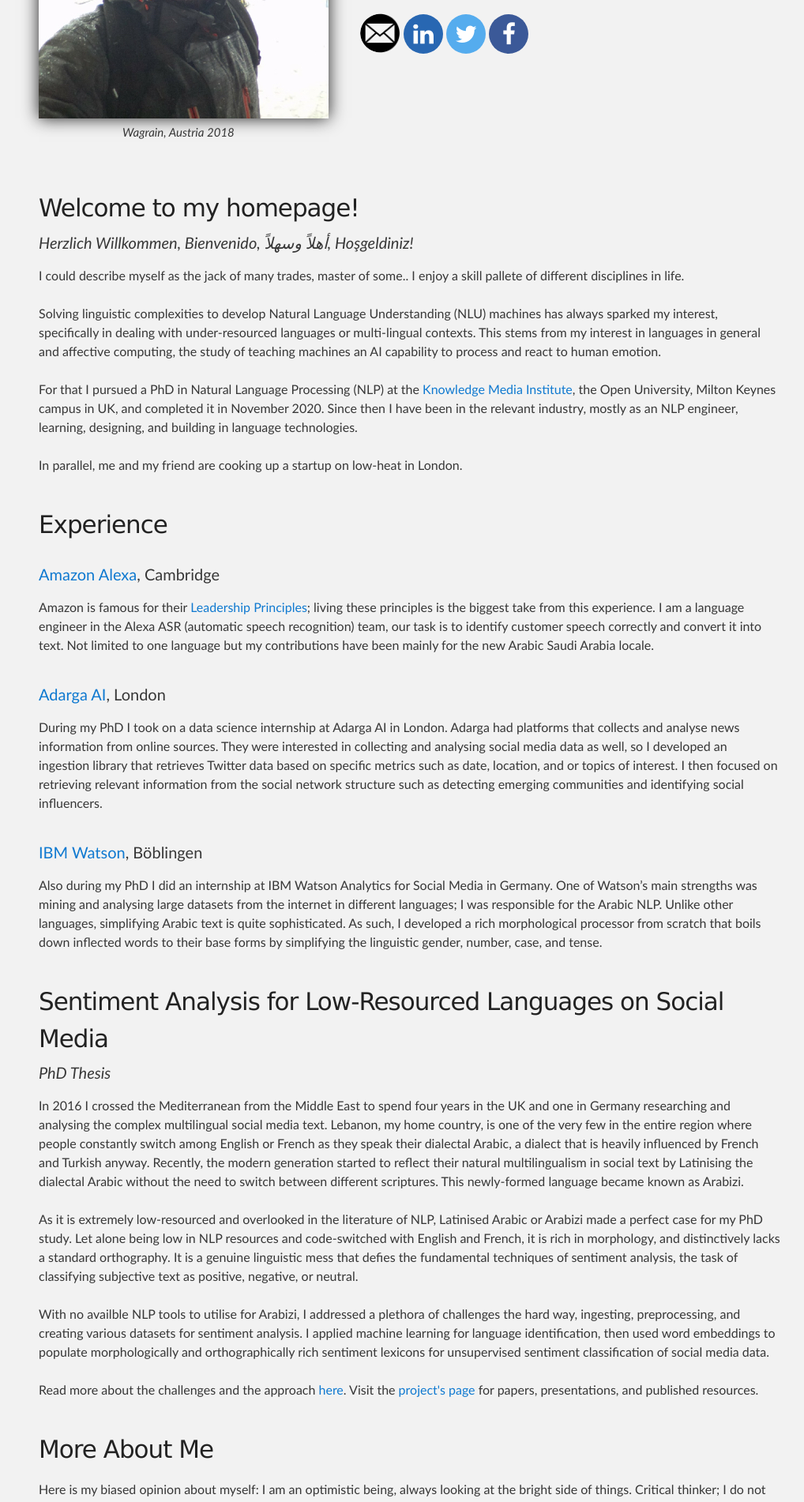
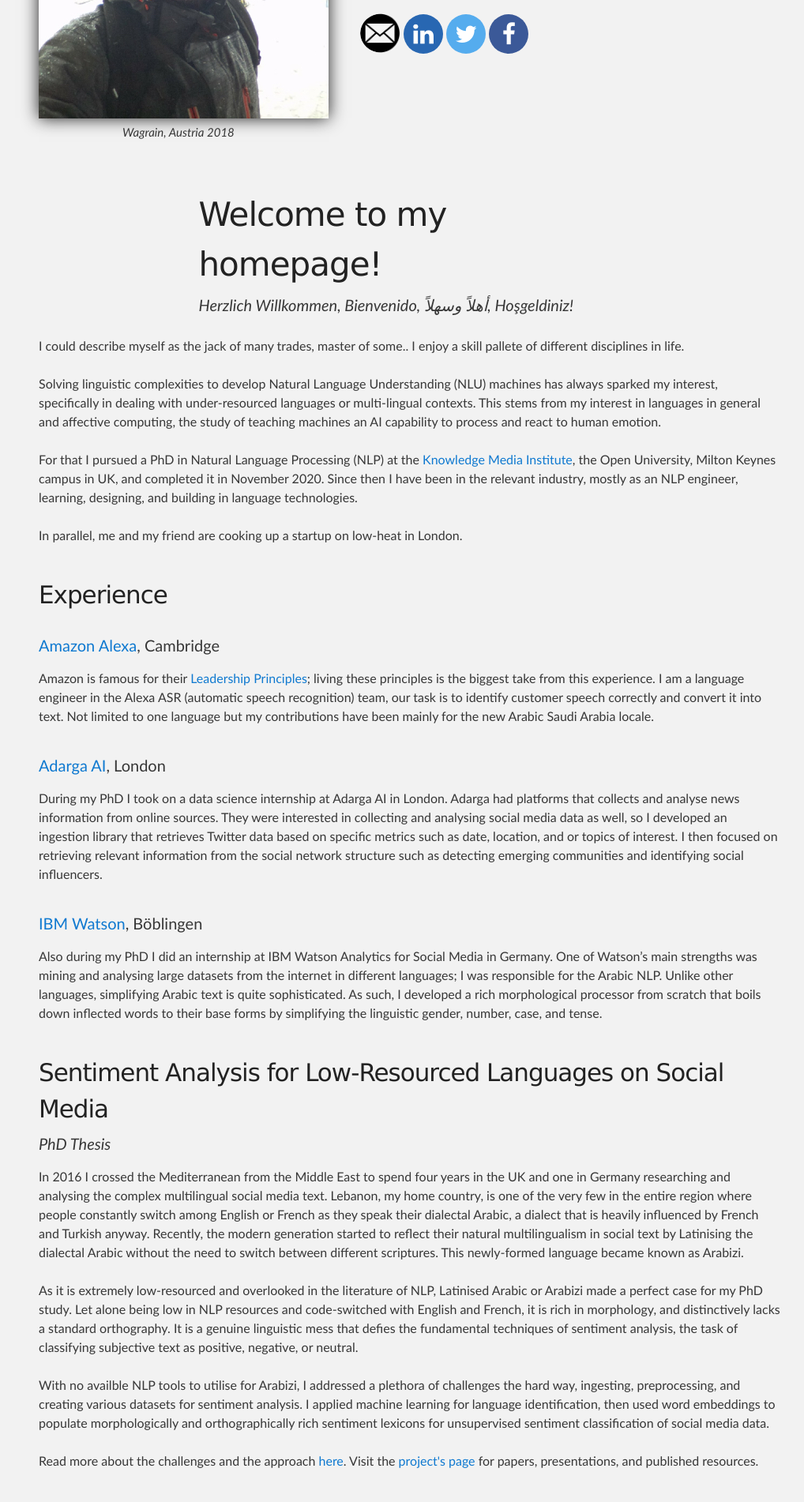
Before and after one commit to TahaTobaili/tahatobaili.github.io, a Jekyll site: the page built from index.html, in a window 1280 px wide. Shown: the part 335-2237 px from the top of the page at 79% size, without its empty margins (121-1139 px from the left). Built offline with Jekyll 4.4.1, drawn with Linux system fonts in a browser that asks for light colours.

Commit message:
index updates

```diff
--- a/assets/css/style.scss
+++ b/assets/css/style.scss
@@ -26,6 +26,10 @@
 }
 
 h2 {
+	font-size:42px;
+}
+
+h3 {
     font-size:31px;
 }
 
@@ -185,6 +189,11 @@
     margin: 0 0 40px 0;
 }
 
+.welcome{
+	width: 535px;
+	margin:0 auto 10px auto;
+}
+
 .content .item span{
     font-size: 20px;
     display:block;
--- a/index.html
+++ b/index.html
@@ -30,9 +30,10 @@
 <div class="content">
 
 	<div class="item">
-		<h2>Welcome to my homepage!</h2>
-		<span style="font-style: italic">Herzlich Willkommen, Bienvenido, أهلاً وسهلاً, Hoşgeldiniz!
-</span>
+		<div class="welcome">
+			<h2>Welcome to my homepage!</h2>
+			<span style="font-style: italic">Herzlich Willkommen, Bienvenido, أهلاً وسهلاً, Hoşgeldiniz! </span>
+		</div>
 		<p>
 		I could describe myself as the jack of many trades, master of some.. I enjoy a skill pallete of different disciplines in life. <br/><br/>
 
@@ -48,7 +49,7 @@
 		</p>
 	</div>
 	<div class="item" id="experience">
-		<h2>Experience</h2>
+		<h3>Experience</h3>
 		<div class="clear20"></div>
 		<span><a href="https://amazon.jobs/en/landing_pages/Cambridge" target="_blank">Amazon Alexa</a>, Cambridge </span>
 		<p> Amazon is famous for their <a href="https://leaders.com/articles/leadership/amazon-leadership-principles/" target="_blank"> Leadership Principles</a>; living these
@@ -68,7 +69,7 @@
 		</p>
 	</div>
 	<div class="item" id="research">
-		<h2>Sentiment Analysis for Low-Resourced Languages on Social Media</h2>
+		<h3>Sentiment Analysis for Low-Resourced Languages on Social Media</h3>
 		<span style="font-style: italic">PhD Thesis</span>
 		<p>
 		In 2016 I crossed the Mediterranean from the Middle East to spend four years in the UK and one
@@ -91,7 +92,7 @@
 		</p>
 	</div>
 	<div class="item" id="about">
-		<h2>More About Me</h2>
+		<h3>More About Me</h3>
 		<p>Here is my biased opinion about myself: I am an optimistic being, always looking at the bright side of things. Critical thinker; I do not hold a strong opinion
 		in one place, rather I challenge the ones who do. <br/><br/>
 
```
